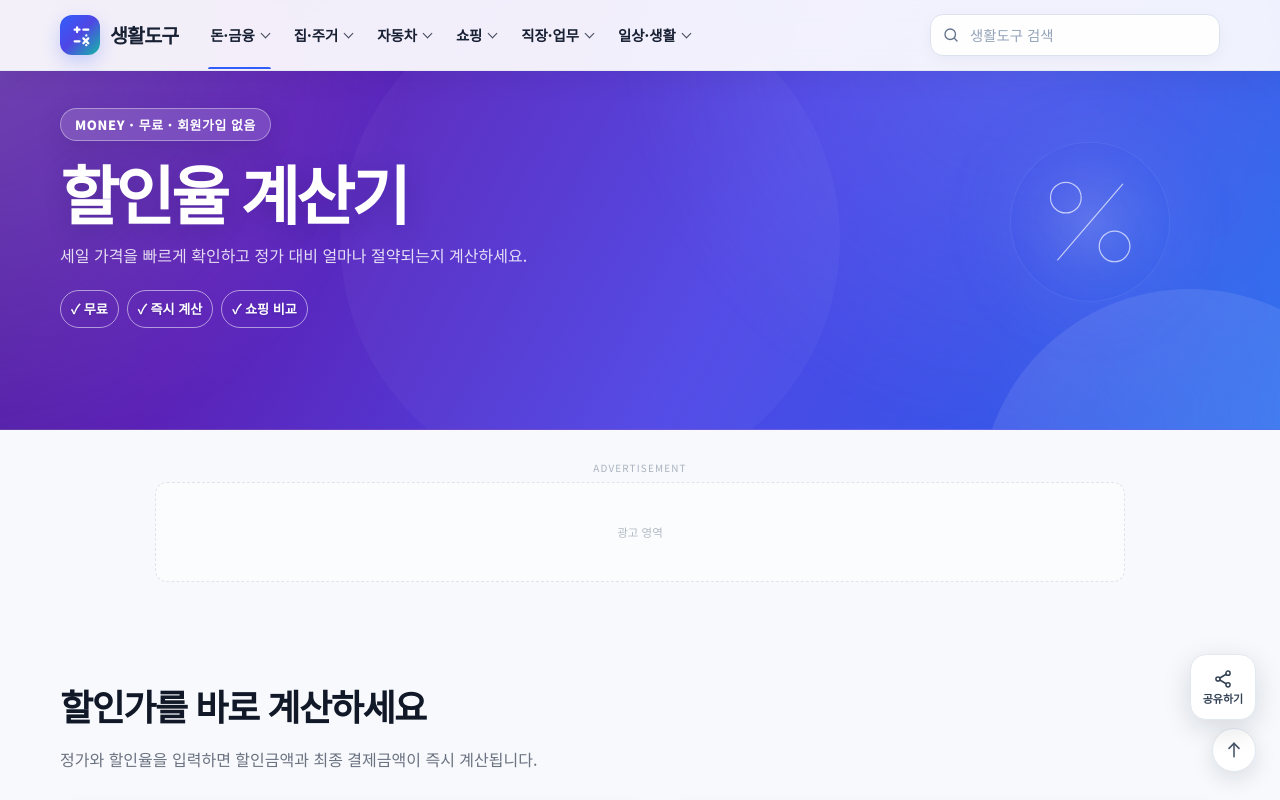
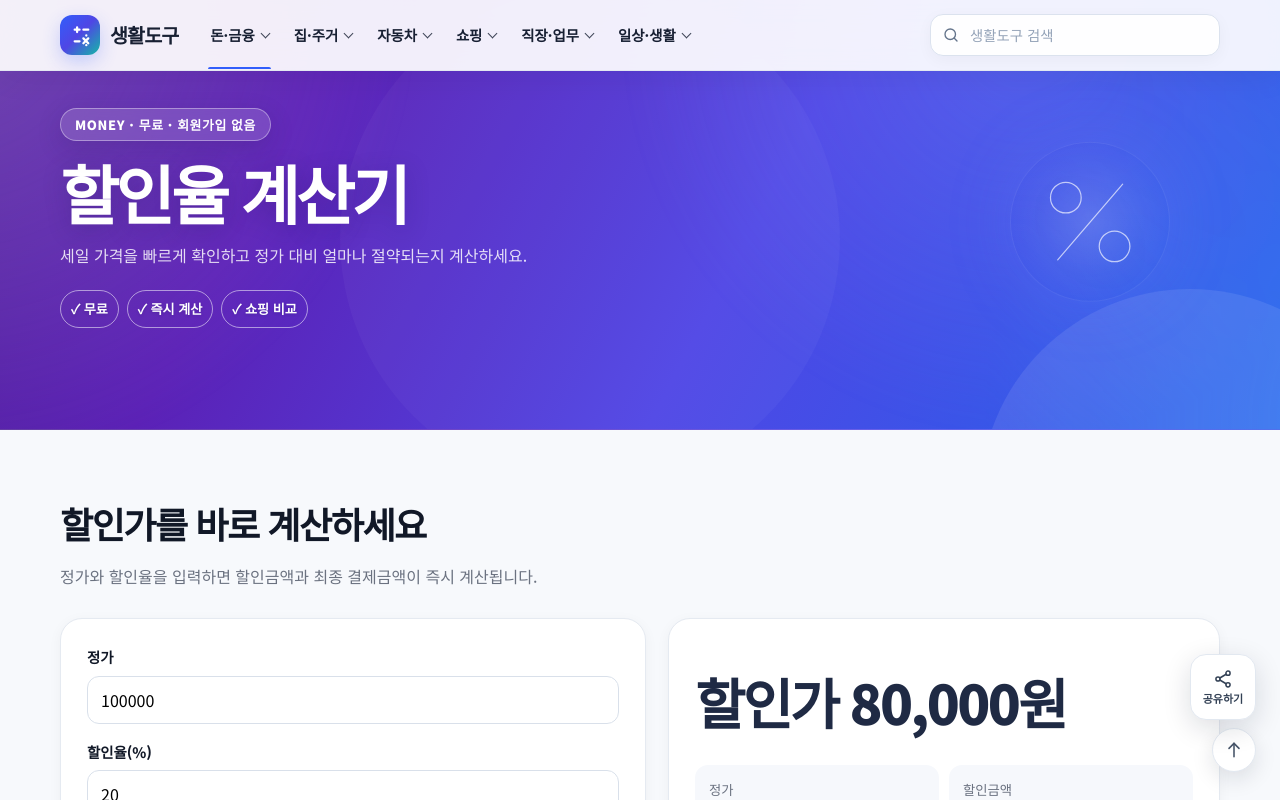
Before and after one commit to license-book/life-tools, a Next.js app: page /tools/discount-calculator in a window 1280 px wide. Shown: the top 800 px of the page. Built offline with nearby package versions, Linux system fonts and the light colour scheme.

Commit message:
Limit tool detail ads to three slots

```diff
--- a/components/tools/ToolPageRenderer.tsx
+++ b/components/tools/ToolPageRenderer.tsx
@@ -19,8 +19,6 @@ export default function ToolPageRenderer({ tool, calculator }: ToolPageRendererP
     <main>
       <section className="tool-hero"><div className="container"><ToolHeroIcon tool={tool} /><span className="eyebrow">{tool.category} · 무료 · 회원가입 없음</span><h1>{tool.name}</h1><p>{tool.heroDescription}</p><div className="trust-row">{tool.badges.map((badge)=><span className="trust-chip" key={badge}>✓ {badge}</span>)}</div></div></section>
 
-      <div className="container"><AdSlot placement="tool-after-hero" className="ad-slot-wide" /></div>
-
       <section className="section"><div className="container"><h2>{tool.calculatorTitle}</h2><p className="section-intro">{tool.calculatorDescription}</p>{calculator}</div></section>
 
       <div className="container"><AdSlot placement="tool-after-calculator" className="ad-slot-wide" /></div>
```
